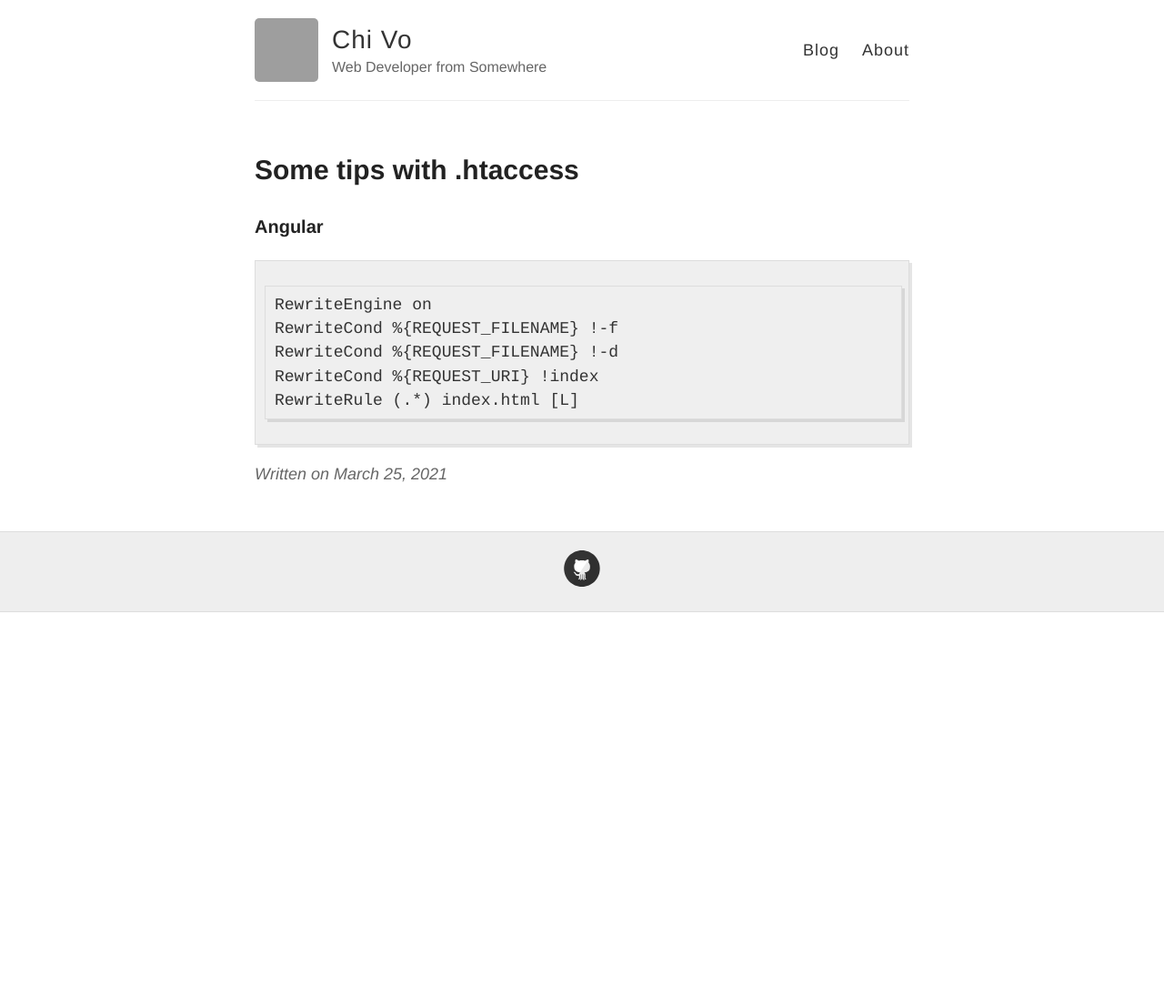
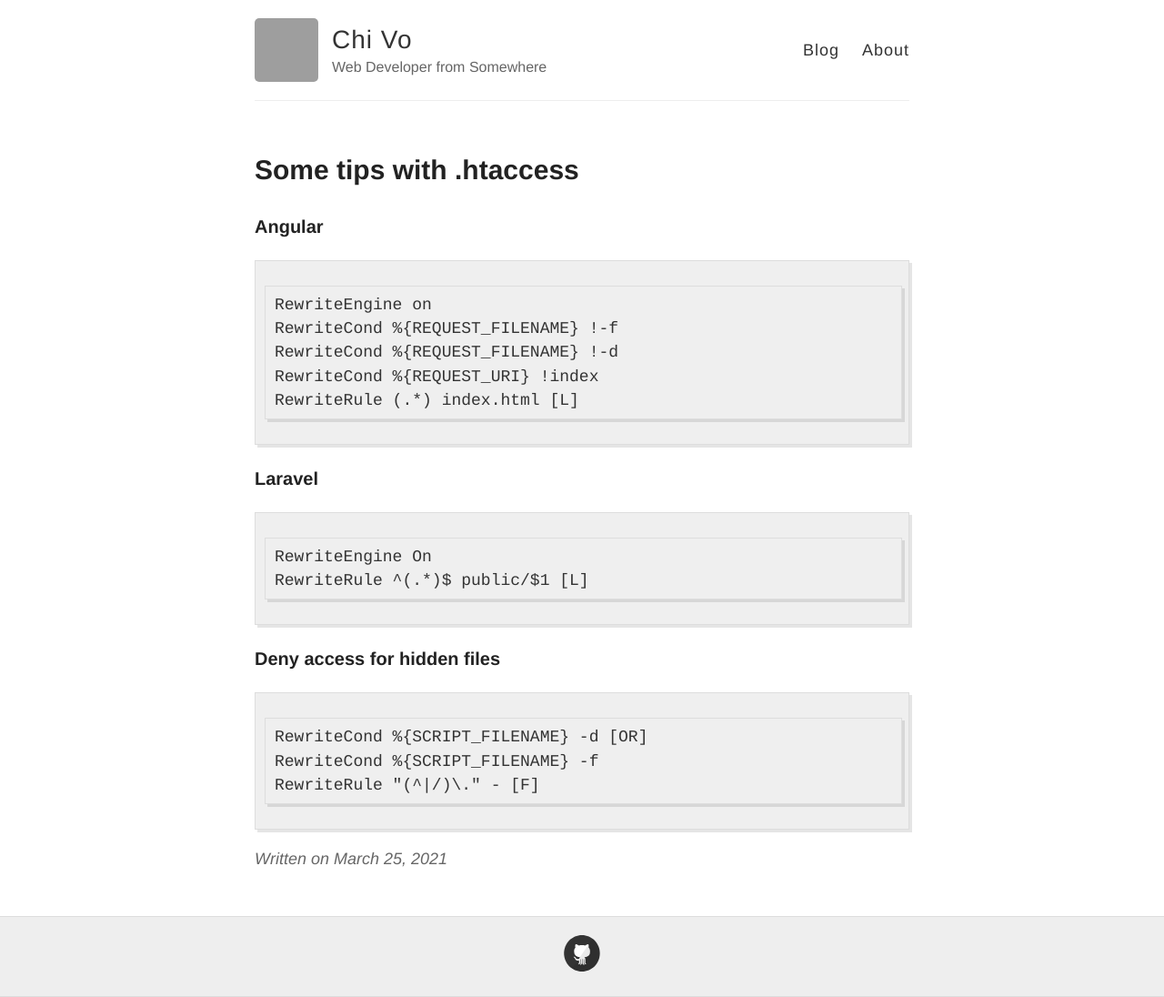
Before and after one commit to chivo912/chivo912.github.io, a Jekyll site: the page built from _posts/2021-3-25-htaccess.md, in a window 1280 px wide. Shown: the whole page at 91% size. Built offline with Jekyll 4.4.1, drawn with Linux system fonts in a browser that asks for light colours; before the commit the page ends 900 px from its top, so only the background shows below that; grey boxes are pictures that could not be loaded.

Commit message:
htaccess

````diff
--- a/_posts/2021-3-25-htaccess.md
+++ b/_posts/2021-3-25-htaccess.md
@@ -11,3 +11,16 @@ RewriteCond %{REQUEST_FILENAME} !-d
 RewriteCond %{REQUEST_URI} !index
 RewriteRule (.*) index.html [L]
 ```
+
+### Laravel
+```
+RewriteEngine On
+RewriteRule ^(.*)$ public/$1 [L]
+```
+
+### Deny access for hidden files
+```
+RewriteCond %{SCRIPT_FILENAME} -d [OR]
+RewriteCond %{SCRIPT_FILENAME} -f
+RewriteRule "(^|/)\." - [F]
+```
````
